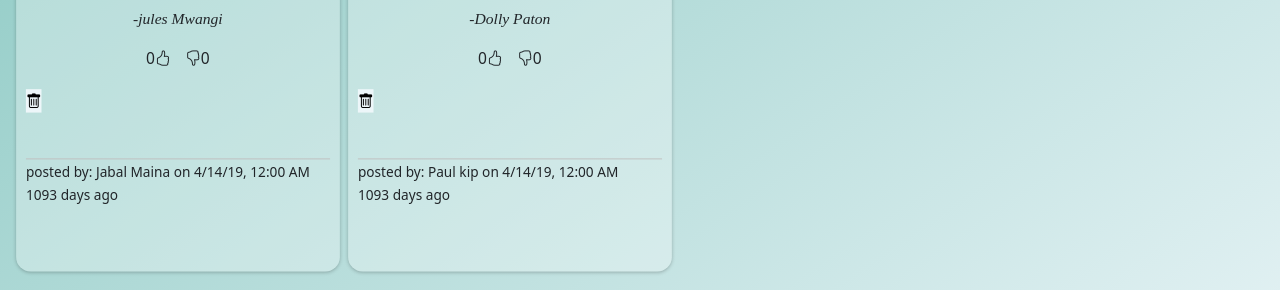
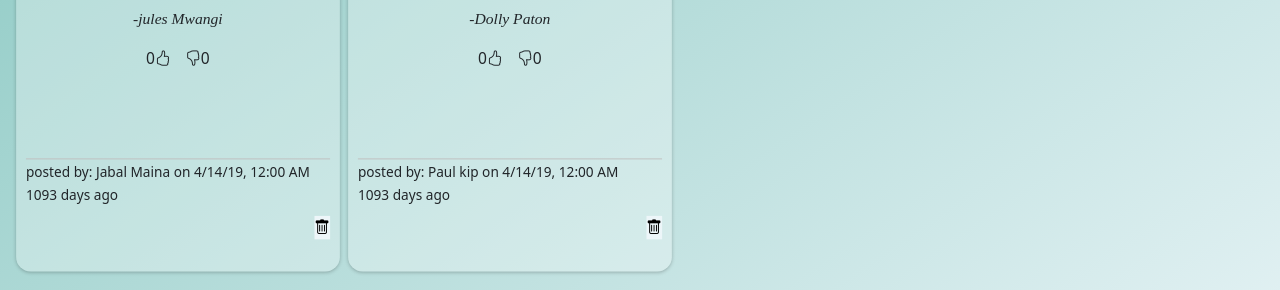
Before and after one commit to juliamwangi123/quote-redo, an Angular app: page / in a window 1280 px wide. Shown: the part 375-665 px from the top of the page. Built offline with nearby package versions, Linux system fonts and the light colour scheme.

Commit message:
style: reposition delete btn

```diff
--- a/src/app/quotes/quotes.component.css
+++ b/src/app/quotes/quotes.component.css
@@ -72,6 +72,7 @@ li{
 .one{
     display: flex;
     justify-content:center;
+    cursor: pointer;
 
 }
 
@@ -81,8 +82,10 @@ li{
 
 .two button {
     background-color:  #edf6f9;
-    margin-top: 20px;
-    border:none
+    margin-top: 10px;
+    border:none;
+    position: absolute;
+    right: 3%;
 }
 
 .form{
--- a/src/app/quotes/quotes.component.html
+++ b/src/app/quotes/quotes.component.html
@@ -38,14 +38,14 @@
                         {{item.upCounter}}<i class="bi bi-hand-thumbs-up" (click)="upVote(i)"></i>
                         <i class="bi bi-hand-thumbs-down" (click)="downVote(i)"></i>{{item.downCounter}}
                         </div>
-                        <div class="two">
-                            <button (click)="deleteQuote(i)"><i class="bi bi-trash"></i></button>
-                        </div>
+
                        </div>
 
                        <small> posted by: {{item.publisher}} on {{item.datePosted|date :'short'}}  <br> {{item.datePosted|dateCount }} days ago </small>
 
-
+                       <div class="two">
+                        <button (click)="deleteQuote(i)"><i class="bi bi-trash"></i></button>
+                    </div>
 
 
                 </ul>
```
